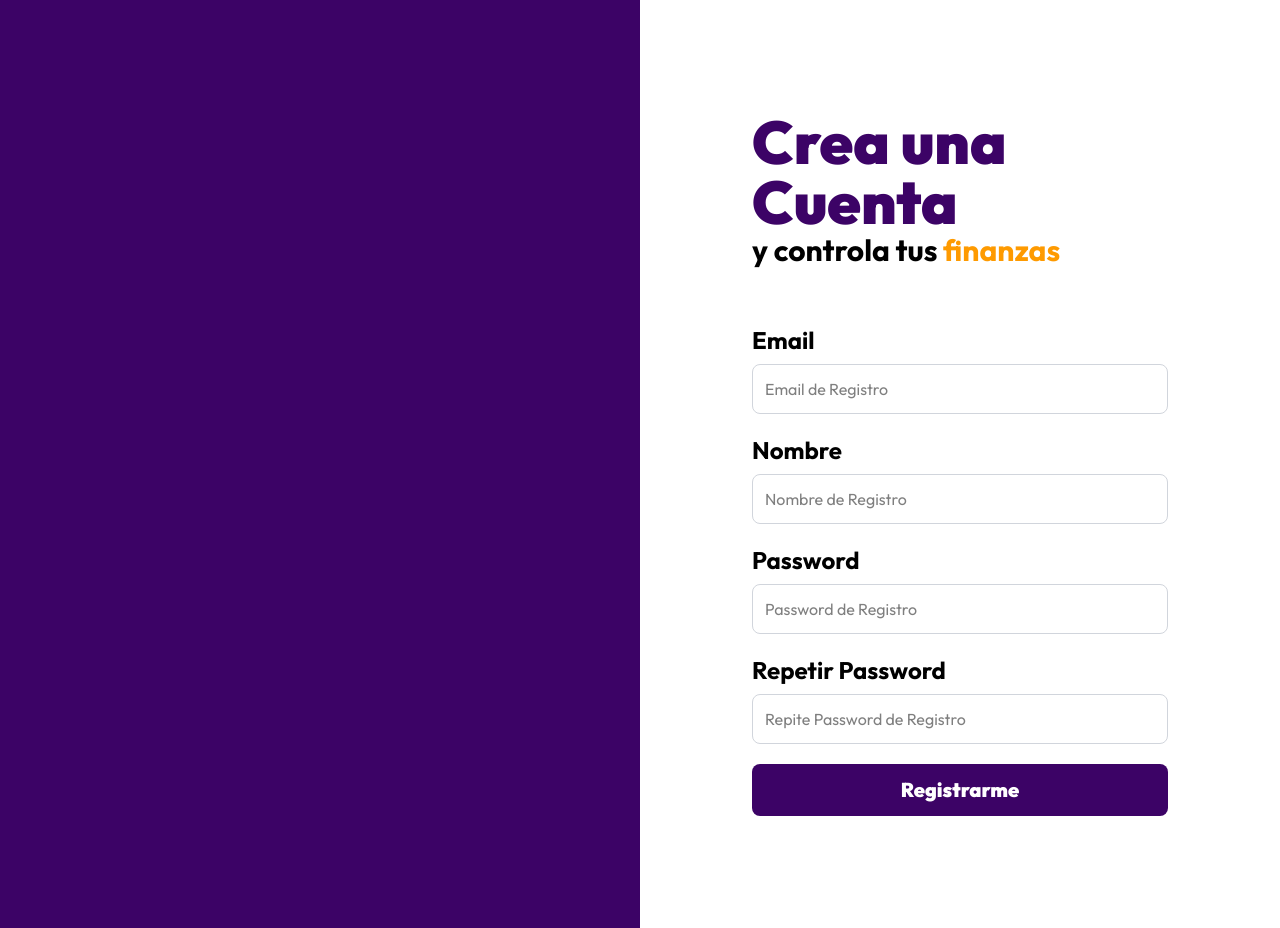
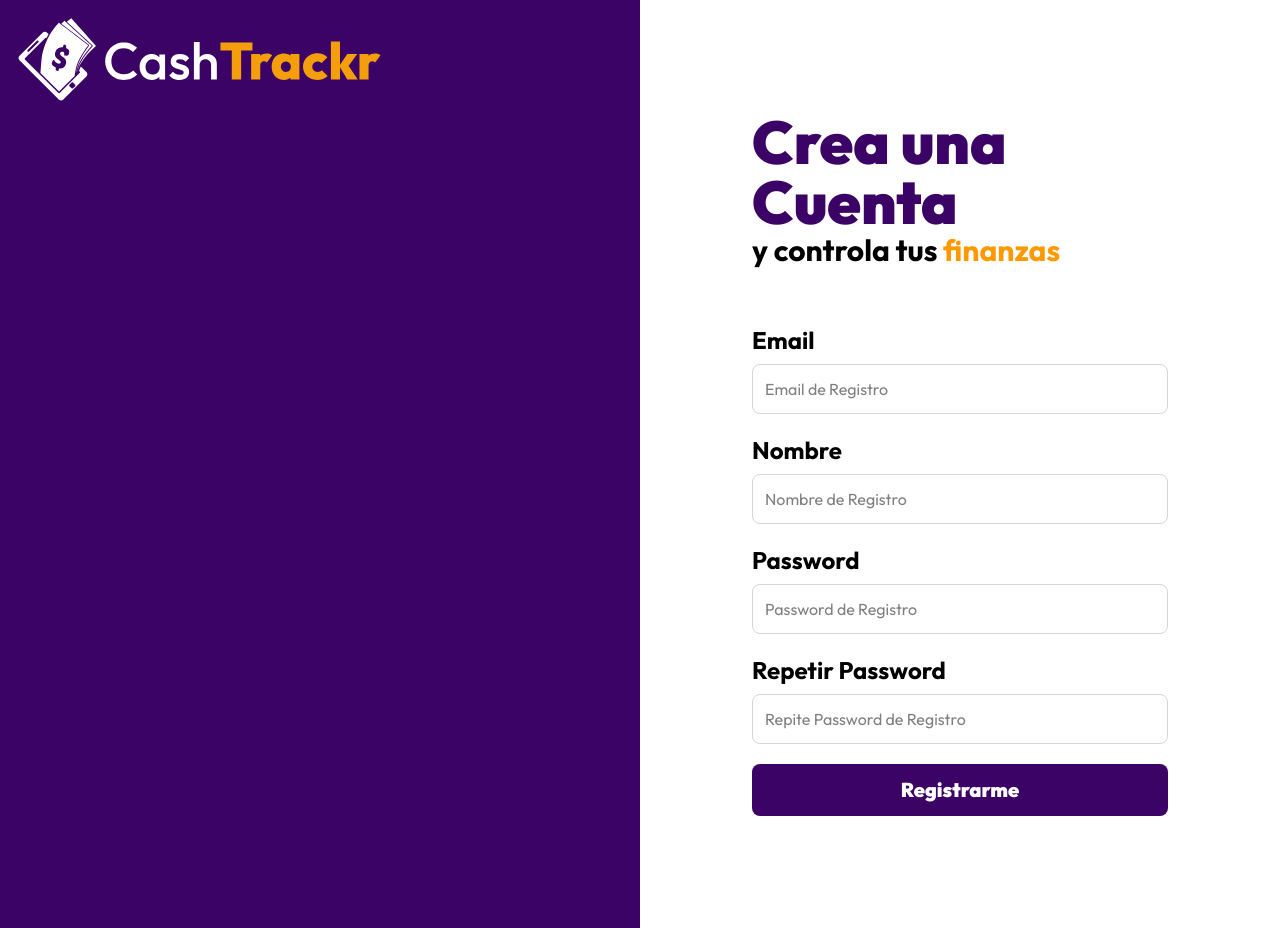
Before and after one commit to DanielMR-dev/CASHTRACKR, a Next.js app in the folder frontend/: page /auth/register in a window 1280 px wide. Built offline with nearby package versions, Linux system fonts and the light colour scheme.

Commit message:
297. Añadiendo el Logotipo al Layout

```diff
--- a/frontend/app/auth/layout.tsx
+++ b/frontend/app/auth/layout.tsx
@@ -1,3 +1,5 @@
+import Logo from "@/components/ui/Logo";
+
 export default function AuthLayout({
     children,
 }: Readonly<{
@@ -7,7 +9,7 @@ export default function AuthLayout({
         <>
             <div className="lg:grid lg:grid-cols-2 lg:min-h-screen">
                 <div className="bg-purple-950">
-
+                    <Logo/>
                 </div>
                 <div className="p-10 lg:p-28">
                     <div className="max-w-3xl mx-auto">
--- /dev/null
+++ b/frontend/components/ui/Logo.tsx
@@ -0,0 +1,9 @@
+import Image from "next/image"
+
+export default function Logo() {
+    return (
+        <div>
+            <Image src="/logo.svg" alt="Logo CashTrackr" width={400} height={100} />
+        </div>
+    )
+}
```
